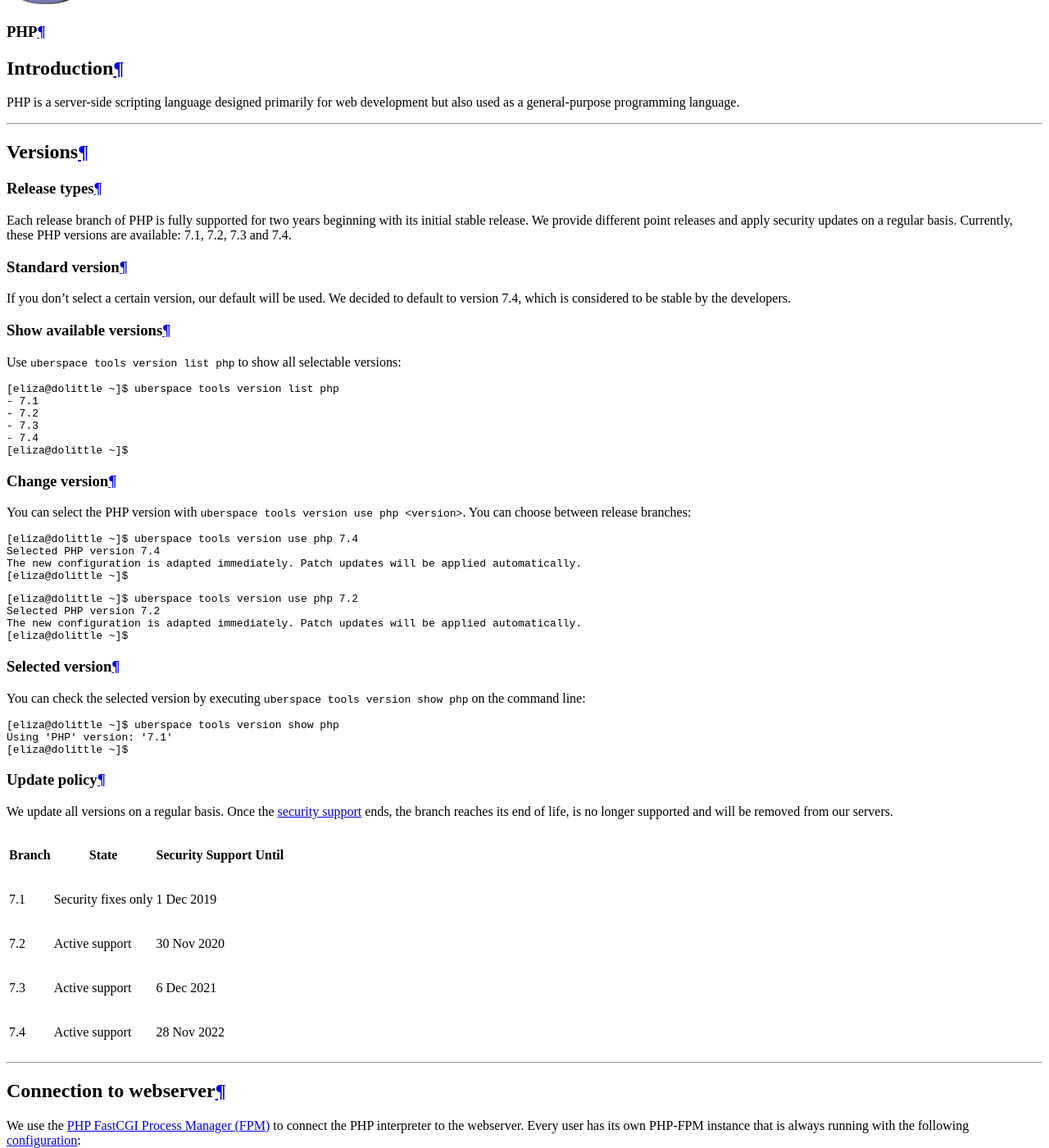
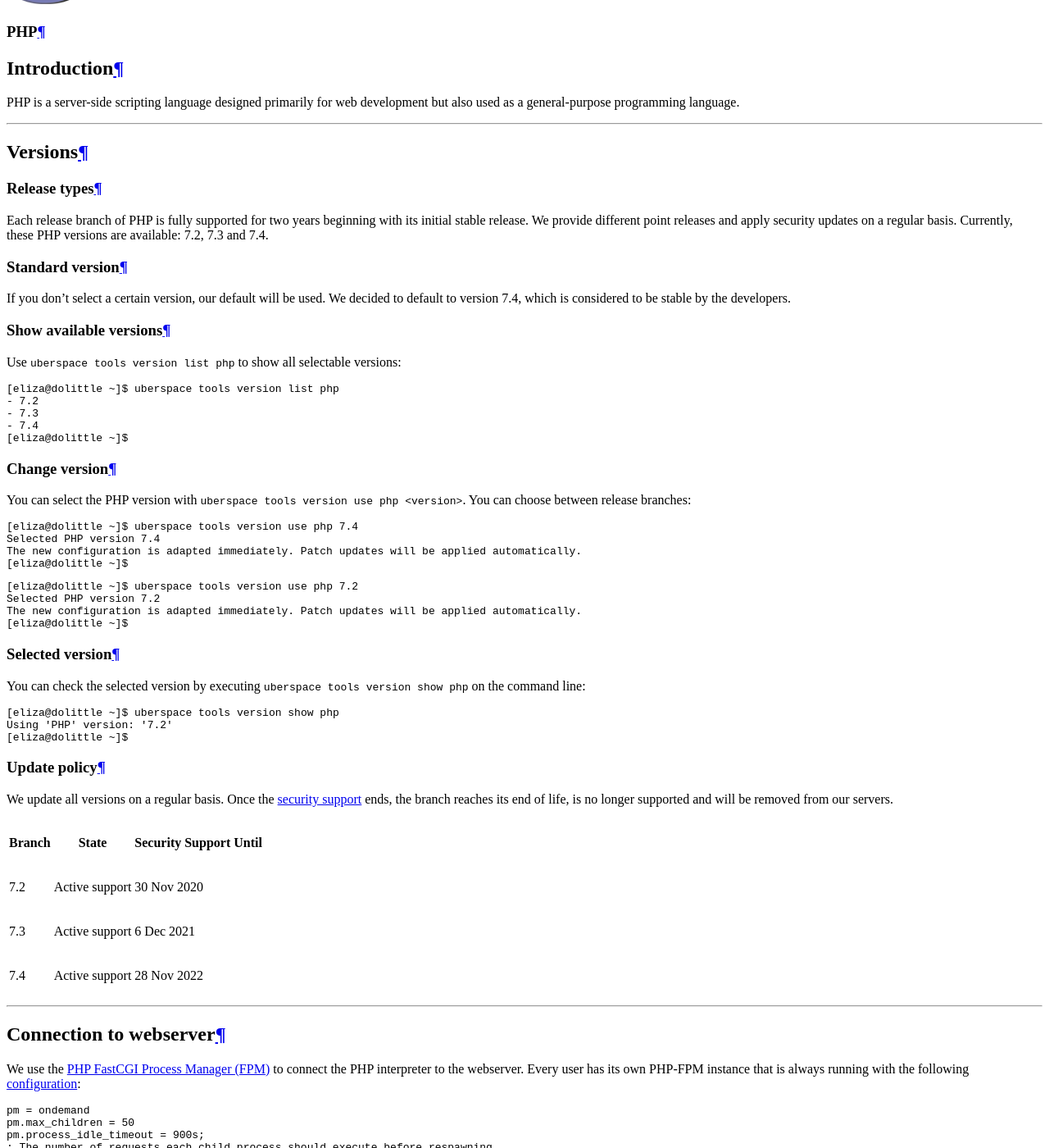
Before and after one commit to Uberspace/manual, a Sphinx documentation site: the page built from source/lang-php.rst, in a window 1280 px wide and 1400 px high, scrolled down 1765 px. Shown: the whole window at 82% size. Built offline with Sphinx 7.4.7 and the Read the Docs theme 2.0.0, drawn with Linux system fonts in a browser that asks for light colours; pages that are not in the unit, such as notebooks, are missing from menus.

Commit message:
:fire: remove PHP 7.1

```diff
--- a/source/lang-php.rst
+++ b/source/lang-php.rst
@@ -21,7 +21,7 @@
 
 Release types
 -------------
-Each release branch of PHP is fully supported for two years beginning with its initial stable release. We provide different point releases and apply security updates on a regular basis. Currently, these PHP versions are available: 7.1, 7.2, 7.3 and 7.4.
+Each release branch of PHP is fully supported for two years beginning with its initial stable release. We provide different point releases and apply security updates on a regular basis. Currently, these PHP versions are available: 7.2, 7.3 and 7.4.
 
 Standard version
 ----------------
@@ -35,7 +35,6 @@
 .. code-block:: console
 
   [eliza@dolittle ~]$ uberspace tools version list php
-  - 7.1
   - 7.2
   - 7.3
   - 7.4
@@ -69,7 +68,7 @@
 .. code-block:: console
 
   [eliza@dolittle ~]$ uberspace tools version show php
-  Using 'PHP' version: '7.1'
+  Using 'PHP' version: '7.2'
   [eliza@dolittle ~]$
 
 Update policy
@@ -80,8 +79,6 @@
 +--------+---------------------+------------------------+
 | Branch | State               | Security Support Until |
 +========+=====================+========================+
-| 7.1    | Security fixes only | 1 Dec 2019             |
-+--------+---------------------+------------------------+
 | 7.2    | Active support      | 30 Nov 2020            |
 +--------+---------------------+------------------------+
 | 7.3    | Active support      | 6 Dec 2021             |
```
